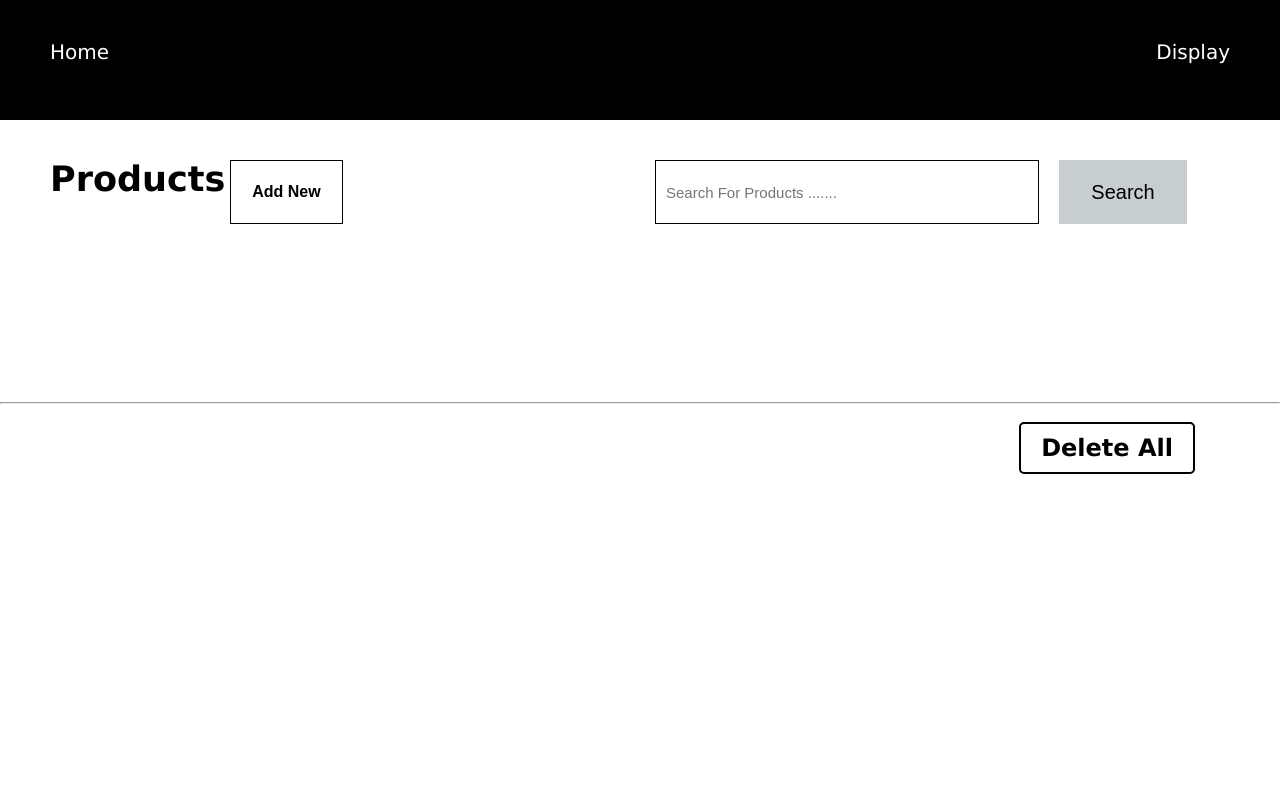
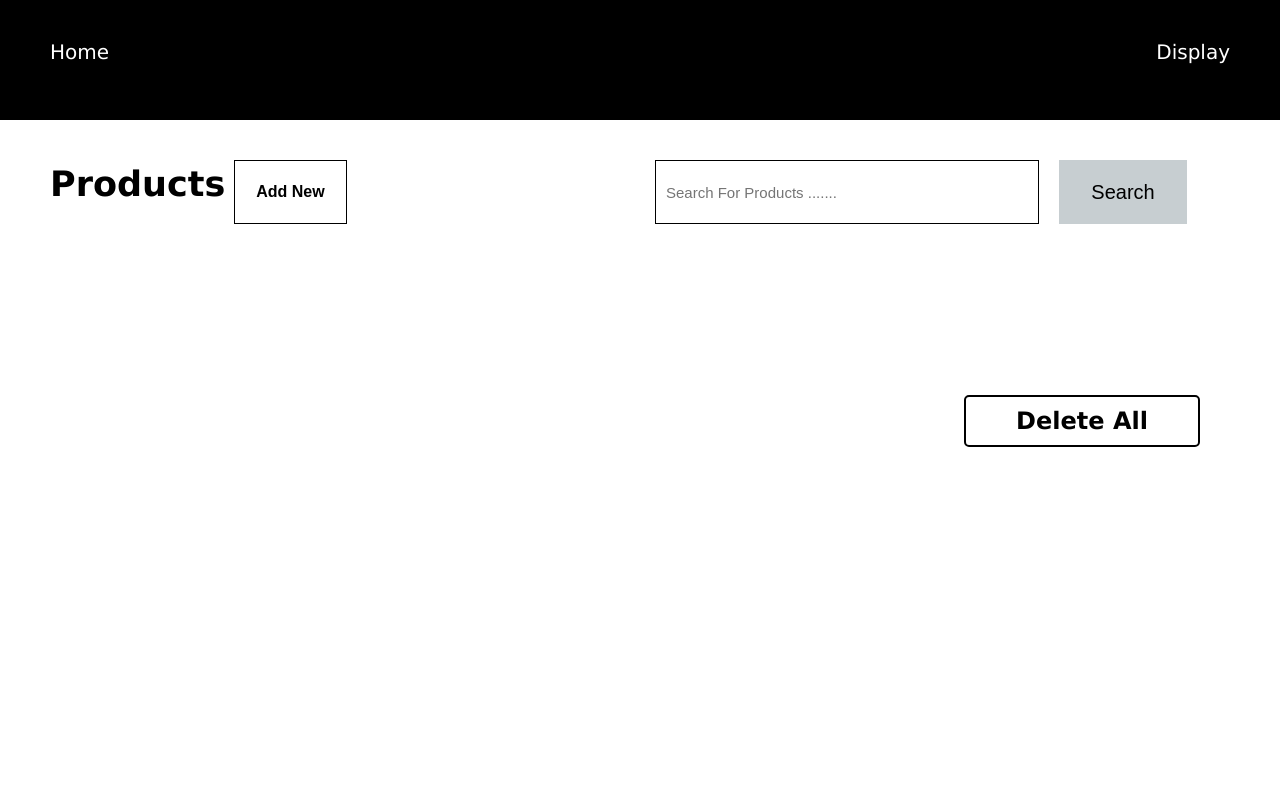
Before and after one commit to honcho-developer/Manager-ServerApp, a Node project: template views/display.ejs in a window 1280 px wide. Run offline with Node 20 templates, Linux system fonts and the light colour scheme; the template is opened without the code that fills it, so the values that code supplies are empty; some libraries are stand-ins or nearby versions.

Commit message:
added mobile responviveness

```diff
--- a/public/cssResp/display.css
+++ b/public/cssResp/display.css
@@ -1,4 +1,5 @@
 body {
+  height: fit-content;
     padding: 0;
     margin: 0;
     font-family: Verdana, Geneva, Tahoma, sans-serif;
@@ -30,6 +31,16 @@ body {
   .headLink {
     display: flex;
 
+  }
+  .errSrc{
+    text-align: center;
+  }
+  .srcLinkA {
+    color: black;
+    font-size: 16px;
+    font-weight: bold;
+    text-align: center;
+   text-decoration: show;
   }
 
   .btnLink {
@@ -75,7 +86,7 @@ body {
   }
 
   h2 {
-    padding-left: 40px;
+    padding: 5px 4px 0 40px;
     font-size: 35px;
   }
 
@@ -83,16 +94,16 @@ body {
     display: grid;
     grid-gap: 20px;
     width: 50%;
-      height: 28vh;
+    height: 28vh;
     background-color: rgba(255, 255, 255, 0.986);
     box-shadow: 0 10px 20px rgba(0, 0, 0, 0.15);
     margin: 20px;
-    padding-bottom: 20px;
+    padding-bottom: 25px;
   }
 
   .containerImage {
       width: 100%;
-      height: auto
+      height: 275;
   }
   .containerDiv {
     display: flex;
@@ -119,21 +130,20 @@ body {
   }
 
   .delAll {
-    width: 8vw;
     height: 5vh;
-    float: right;
-    width: auto;
+    width: 15vw;
+    text-align: center;
     height: auto;
     color: black;
     text-decoration: none;
     background-color: transparent;
-    padding: 10px 20px;
-    margin: 10px 85px;
+    padding: 10px 20px ;
+    margin: 20px 80px ;
+    float: right;
     border: 2px solid black;
     border-radius: 5px;
     font-weight: bolder;
     font-size: x-large;
-    cursor: pointer;
   }
 
 
--- a/server.js
+++ b/server.js
@@ -207,9 +207,9 @@ app.get("/display", function (req, res) {
         console.log(err);
       } else {
         var noMatch;
+
         if(Direct.length < 1){
-           noMatch = "No products found, please try again.";
-           res.render("display", { users: users, noMatch: noMatch });
+           noMatch = "No products found, please search name of product.";
         }
         res.render("display", { users: users, noMatch: noMatch });
         console.log(users);
--- a/views/display.ejs
+++ b/views/display.ejs
@@ -1,5 +1,6 @@
 <link href="/cssResp/display.css" rel="stylesheet" type="text/css">
 <body>
+ <main style="height: auto;">
   <nav>
     <a class="navA" href="/"> Home</a>
     <a class="navA" href="/main">Display</a>
@@ -25,12 +26,18 @@
 
   <div class="mainDiv">
 
+<!-- <div class="errSrc">
+  <% if( locals.noMatch < undefined) { %>
+    <div>
+        <h3 style="color: red;"><%= locals.noMatch %></h3>
+          <a class="srcLinkA" href="/display">Cancel</a>
+      </div>
+    <% } %>
+</div> -->
     <div class="containerDiv">
-      <div>
+      <div class="errSrc">
 
-        <!-- <% if( locals.noMatch != undefined) { %>
-              <h3><%= "gfjdhcx" %></h3>
-          <% } %> -->
+
       </div>
       <% users.forEach(function(user) { %>
       <div class="container">
@@ -44,12 +51,13 @@
         </div>
 
 
-        <div style="padding: 15px 5px; display: flex; justify-content: space-between;">
+        <div style="padding: 10px 5px; display: flex; justify-content: space-between; height: 40px;">
 
           <a class="aDisplay" href="deleteOne/<%= user._id %>" style="color: black;
                 margin-left: 10px;
                 padding: 5px 15px; font-weight: bold;
                 border: 1px solid black;
+                text-align: center;
                 " onclick="return confirm('Are you sure you wish to delete this Product?');">Delete</a>
 
 
@@ -57,6 +65,7 @@
                 border: 1px solid black;
                 color: white;
                 margin: 0 10px;
+                text-align: center;
                 padding: 5px 25px;
                 font-weight: bold;">Edit</a>
         </div>
@@ -64,14 +73,17 @@
       <% }) %>
 
     </div>
+    <br>
+    <br>
+
 
 
   </div>
-  <br>
-  <br>
-  <br>
+ </main>
 
-  <hr>
-  <a href="deleteAll/<%=users.userDetail%>" class="delAll"
-    onclick="return confirm('Are you sure you wish to delete All Product?');">Delete All</a>
+ <a href="deleteAll/<%=users.userDetail%>" class="delAll"
+  onclick="return confirm('Are you sure you wish to delete All Product?');">Delete All</a>
+   <br>
+   <br>
+   <br>
 </body>
--- /dev/null
+++ b/views/footer.ejs
@@ -0,0 +1,6 @@
+<link href="/cssResp/footer.css" rel="stylesheet" type="text/css">
+<body>
+  <footer >
+    <h4>Created with <span style="color: red;">&hearts;</span> by Honcho_developer</h4>
+  </footer>
+</body>
--- a/views/home.ejs
+++ b/views/home.ejs
@@ -1,5 +1,6 @@
 <link href="/cssResp/home.css" rel="stylesheet" type="text/css">
 
+<body>
   <nav>
     <a href="/"> Home</a>
 
@@ -29,3 +30,4 @@
 
 
   </div>
+</body>
```
Also changed, not shown: public/cssResp/footer.css (added, +21 -0 lines), views/clientView.ejs (+11 -14 lines). Lines whose indentation alone changed are shown as unchanged.
